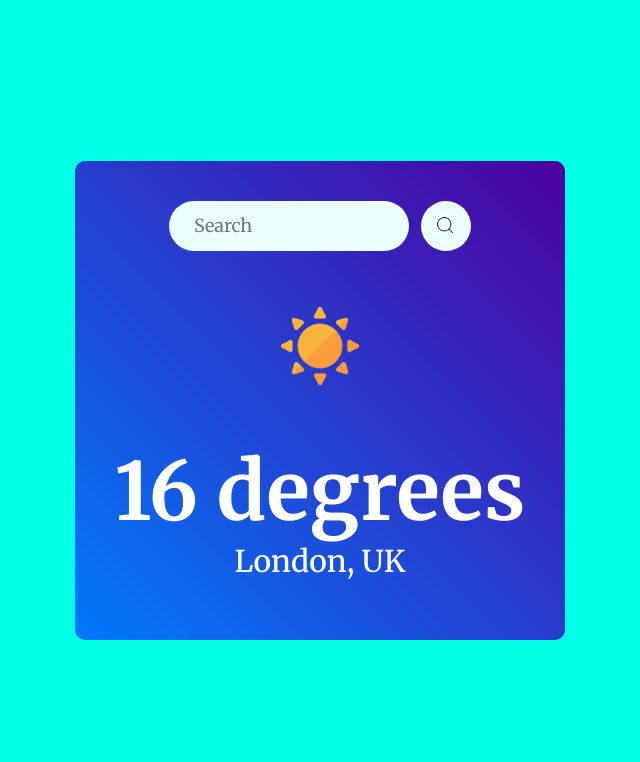
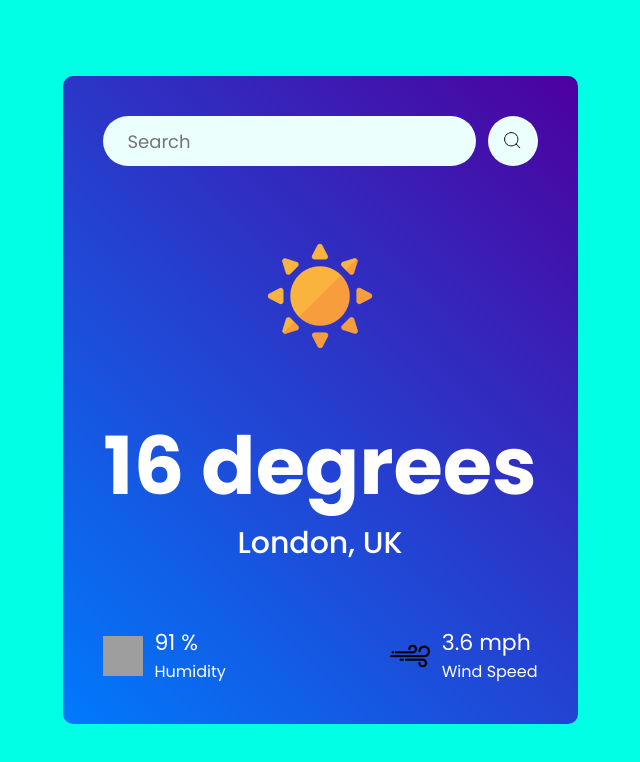
Before and after one commit to cyberadithya/weatherforecast, a React (Vite) app in the folder weatherforecast/: page / in a window 1280 px wide. Shown: the top 762 px of the page, without its empty margins (320-960 px from the left). Built offline with nearby package versions, Linux system fonts and the light colour scheme; no server answers; grey boxes are pictures that could not be loaded.

Commit message:
8th Commit

```diff
--- a/weatherforecast/src/components/Weather.css
+++ b/weatherforecast/src/components/Weather.css
@@ -35,20 +35,49 @@
 }
 
 .weather-icon{
-    height: 150px;
-    width: 150px;
-    margin: 20px 0;
+    height: 200px;
+    width: 200px;
+    margin: 30px 0;
+
 }
 
 .temperature{
     font-size: 80px;
-    color: #fff;
+    color: white;
     font-weight: 700;
+    line-height: 1;
 }
 
 .location{
     font-size: 30px;
     color: #fff;
     font-weight: 500;
+    margin-top: 15px;
     margin-bottom: 20px;
 }
+
+.weather-data{
+    width: 100%;;
+    color: #fff;
+    margin-top: 40px;
+    display: flex;
+    justify-content: space-between;
+}
+
+.weather-data .col{
+    display: flex;
+    font-size: 22px;
+    align-items: flex-start;
+    gap: 12px;
+}
+
+.weather-data .col span{
+    display: block;
+    font-size: 16px;
+}
+
+.weather-data .col img{
+    height: 40px;
+    width: 40px;
+    margin-top: 10px;
+}
--- a/weatherforecast/src/components/Weather.jsx
+++ b/weatherforecast/src/components/Weather.jsx
@@ -1,15 +1,33 @@
-import React from 'react'
+import React, { use, useEffect } from 'react'
 import './Weather.css'
 import search_icon from '../assets/search.png'
 import cloud_icon from '../assets/cloud.png'
 import clear_icon from '../assets/clear.png'
 import humidity_icon from '../assets/humidity.png'
 import rainy_icon from '../assets/rainy.png'
-import snow_icon from '../assets/snowy.png'
+import snow_icon from '../assets/snow.png'
 import storm_icon from '../assets/storm.png'
 import wind_icon from '../assets/wind.png'
 
 const Weather = () => {
+
+    const search = async (city) => {
+        try {
+            const url = `https://api.openweathermap.org/data/2.5/weather?q=${city}&appid=${import.meta.env.VITE_APP_ID}`;
+
+            const response = await fetch(url);
+            const data = await response.json();
+            console.log(data);
+
+        } catch (error) {
+
+        }
+    }
+
+    useEffect(() => {
+        search("London");
+    },[])
+
   return (
     <div className='weather'>
       <div className="search-bar">
@@ -19,6 +37,22 @@ const Weather = () => {
       <img src={clear_icon} alt="" className='weather-icon'/>
       <p className='temperature'> 16 degrees</p>
       <p className='location'> London, UK</p>
+      <div className="weather-data">
+        <div className="col">
+            <img src={humidity_icon} alt=""/>
+            <div>
+                <p>91 %</p>
+                <span>Humidity</span>
+            </div>
+        </div>
+        <div className="col">
+            <img src={wind_icon} alt=""/>
+            <div>
+                <p>3.6 mph</p>
+                <span>Wind Speed</span>
+            </div>
+        </div>
+      </div>
     </div>
   )
 }
--- a/weatherforecast/src/index.css
+++ b/weatherforecast/src/index.css
@@ -1,10 +1,10 @@
-@import url('https://fonts.googleapis.com/css2?family=Kumbh+Sans:wght@100..900&family=Merriweather:ital,opsz,wght@0,18..144,300..900;1,18..144,300..900&display=swap');
+@import url('https://fonts.googleapis.com/css2?family=Kumbh+Sans:wght@100..900&family=Merriweather:ital,opsz,wght@0,18..144,300..900;1,18..144,300..900&family=Poppins:ital,wght@0,100;0,200;0,300;0,400;0,500;0,600;0,700;0,800;0,900;1,100;1,200;1,300;1,400;1,500;1,600;1,700;1,800;1,900&display=swap');
 
 *{
   margin: 0;
   padding: 0;
   box-sizing: border-box;
-  font-family: "Merriweather", serif;
+  font-family: "Poppins", sans-serif;
 }
 
 .app{
```
Also changed, not shown: 1 other file (tests, documents, lock files or other folders).
